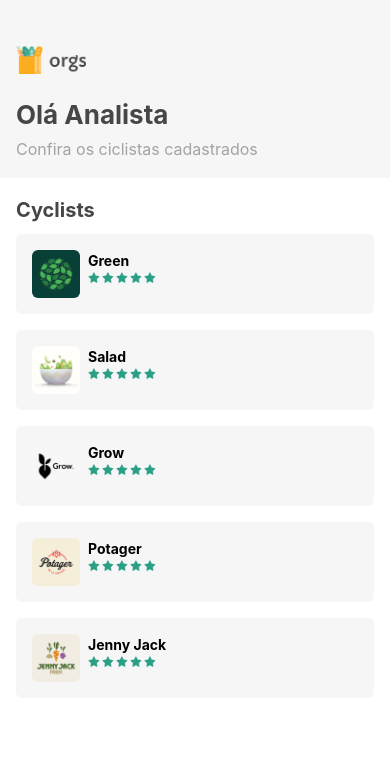
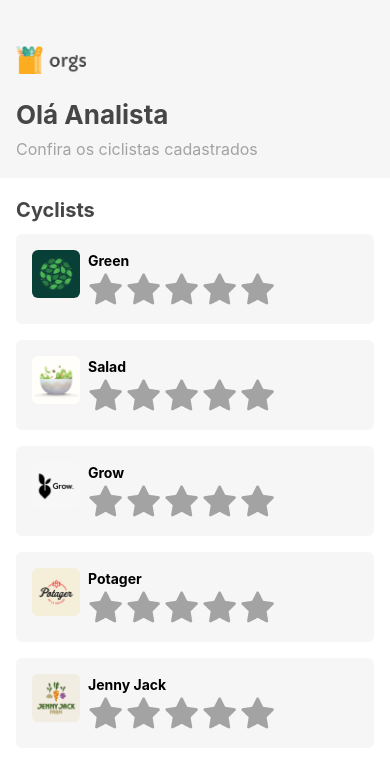
Before and after one commit to pedrocpacheco/React-Native-Hooks-Expo, a React Native app: screen / in a window 390 px wide. Shown: the top 768 px of the page. Built offline with nearby package versions, Linux system fonts and the light colour scheme.

Commit message:
feat: clicable stars that changes it's collor

```diff
--- a/src/components/Stars.tsx
+++ b/src/components/Stars.tsx
@@ -1,19 +1,38 @@
-import { Image, StyleSheet, View } from "react-native"
+import {useState} from 'react'
+import { Image, StyleSheet, TouchableOpacity, View } from "react-native"
 
 import star from "../../assets/produtores/estrela.png"
+import starGray from "../../assets/produtores/estrelaCinza.png"
 
-export default function Stars({
-  quantity: oldQuantity,
-  editable = false,
-  big = false
-}){
+export default function Stars({ quantity: oldQuantity, editable = true, big = true }){
+
+  const [quantity, setQuantity] = useState(oldQuantity);
   const styles = stylesFunction(big);
+
+  const getImage = (index) =>{
+    if (index < quantity){
+      return star;
+    }
+    return starGray;
+  }
+
+  const RenderStars: any = () =>{
+    const listStarts = [];
+    for (let i = 0; i < 5; i++) {
+      listStarts.push(
+        <TouchableOpacity
+          key={i}
+          onPress={() => setQuantity(i + 1)}
+          disabled={!editable}>
+          <Image source={getImage(i)} style={styles.star}/>
+        </TouchableOpacity>
+      );
+    }
+    return listStarts;
+  }
+
   return <View style={styles.stars}>
-      <Image source={star} style={styles.star}/>
-      <Image source={star} style={styles.star}/>
-      <Image source={star} style={styles.star}/>
-      <Image source={star} style={styles.star}/>
-      <Image source={star} style={styles.star}/>
+      <RenderStars />
   </View>
 }
 
--- a/src/views/Home/components/Cyclists.tsx
+++ b/src/views/Home/components/Cyclists.tsx
@@ -12,13 +12,11 @@ export default function Cyclists({ top: Top }){
     const retorno = getCyclists();
     setTytle(retorno.tytle);
     setList(retorno.list)
-    console.log(retorno);
-
   }, []);
 
   const ListHeader = () => {
     return <>
-          <Top></Top>
+          <Top />
           <Text style={styles.tytle}>{ tytle }</Text>
       </>
   }
@@ -28,7 +26,6 @@ export default function Cyclists({ top: Top }){
           renderItem={({ item }) => <Cyclist {...item}/>}
           keyExtractor={({ name }) => name}
           ListHeaderComponent={ ListHeader }
-
           />
 }
 
```
